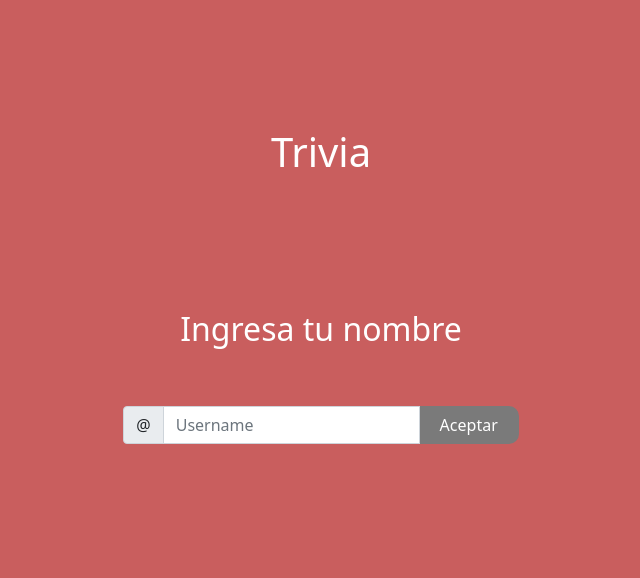
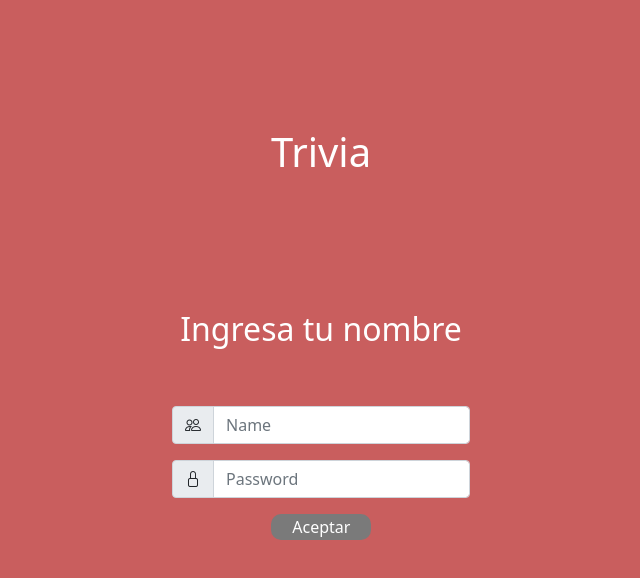
Before and after one commit to cvargash/Game-Trivia, an Angular app: page /login in a window 1280 px wide. Shown: the top 578 px of the page, without its empty margins (319-959 px from the left). Built offline with nearby package versions, Linux system fonts and the light colour scheme.

Commit message:
Conexion 1 backend

```diff
--- a/angular.json
+++ b/angular.json
@@ -29,10 +29,12 @@
             "styles": [
               "src/styles.css",
               "node_modules/bootstrap/dist/css/bootstrap.min.css",
+              "node_modules/bootstrap-icons/font/bootstrap-icons.css"
               ],
             "scripts": [
               "node_modules/@popperjs/core/dist/umd/popper.min.js",
-              "node_modules/jquery/dist/jquery.min.js"
+              "node_modules/jquery/dist/jquery.min.js",
+              "node_modules/bootstrap/dist/js/bootstrap.min.js"
             ]
           },
           "configurations": {
--- a/package.json
+++ b/package.json
@@ -19,6 +19,7 @@
     "@angular/platform-browser-dynamic": "~13.0.0",
     "@angular/router": "~13.0.0",
     "bootstrap": "^5.1.3",
+    "bootstrap-icons": "^1.7.0",
     "jquery": "^3.6.0",
     "rxjs": "~7.4.0",
     "tslib": "^2.3.0",
--- a/src/app/app.module.ts
+++ b/src/app/app.module.ts
@@ -11,7 +11,7 @@ import { ScorePageComponent } from './score-page/score-page.component';
 import { OptionButtonComponent } from './option-button/option-button.component';
 import { TitleComponent } from './title/title.component';
 import { PlayercontainerComponent } from './playercontainer/playercontainer.component';
-
+import { HttpClientModule} from '@angular/common/http'
 @NgModule({
   declarations: [
     AppComponent,
@@ -26,7 +26,8 @@ import { PlayercontainerComponent } from './playercontainer/playercontainer.comp
   imports: [
     BrowserModule,
     AppRoutingModule,
-    FormsModule
+    FormsModule,
+    HttpClientModule
   ],
   providers: [],
   bootstrap: [AppComponent]
--- a/src/app/login-page/login-page.component.html
+++ b/src/app/login-page/login-page.component.html
@@ -11,9 +11,16 @@
             </div>
             <div>
                 <div class="input-group mb-3">
-                    <span class="input-group-text" id="basic-addon1">@</span>
-                    <input [(ngModel)]="userName" type="text" class="form-control" placeholder="Username"
+                    <span class="input-group-text" id="basic-addon1"><i class="bi bi-people"></i></span>
+                    <input [(ngModel)]="userName" type="text" class="form-control" placeholder="Name"
                         aria-label="Username" aria-describedby="basic-addon1">
+                </div>
+                <div class="input-group mb-3">
+                    <span class="input-group-text" id="basic-addon1"><i class="bi bi-lock"></i></span>
+                    <input [(ngModel)]="userPassword" type="password" class="form-control" placeholder="Password"
+                        aria-label="Username" aria-describedby="basic-addon1">
+                </div>
+                <div class="d-grid gap-2 col-4 mx-auto  mt-2 mb-3">
                     <button class="accept-button" (click)="onUserNameCreate()">Aceptar</button>
                 </div>
             </div>
--- a/src/app/login-page/login-page.component.ts
+++ b/src/app/login-page/login-page.component.ts
@@ -24,20 +24,20 @@ export class LoginPageComponent implements OnInit{
   }
 
   userName = ""
-
+  userPassword = ""
   onUserNameCreate(){
-    if (this.userName === ""){
-      alert("El nombre no debe estar vacio.")
+    if (this.userName === "" || this.userPassword==""){
+      alert("El nombre y password no debe estar vacio.")
       return
     }
-    this.userService.createUserName(this.userName)
+    this.userService.createUserName(this.userName, this.userPassword)
     this.router.navigateByUrl('/game')
   }
 
   isLoggedIn(){
     const userName = localStorage.getItem("userName")
     if (userName != null){
-      this.userService.createUserName(this.userName)
+     // this.userService.createUserName(this.userName)
       this.router.navigateByUrl('/game')
     }
   }
--- a/src/app/user.service.ts
+++ b/src/app/user.service.ts
@@ -1,4 +1,5 @@
 import { Injectable } from '@angular/core';
+import { HttpClient } from '@angular/common/http';
 
 @Injectable({
   providedIn: 'root'
@@ -6,11 +7,20 @@ import { Injectable } from '@angular/core';
 export class UserService {
 
   userName: string = ""
+  httpClient:HttpClient
+  constructor(httpClient:HttpClient) {
+    this.httpClient = httpClient
+   }
 
-  constructor() { }
+  createRegisterRequest(name: string, password:string){
+    this.httpClient.post("http://localhost:4035/players/register",{name,password}).subscribe((data:any)=>{
+      console.log(data)
+    })
+  }
 
-  createUserName(name: string){
+  createUserName(name: string, password:string){
     this.userName = name
+    this.createRegisterRequest(name, password)
     console.log("Aqui cambio", this.userName)
     localStorage.setItem("userName", this.userName)
   }
```
Also changed, not shown: 1 other file (tests, documents, lock files or other folders).
